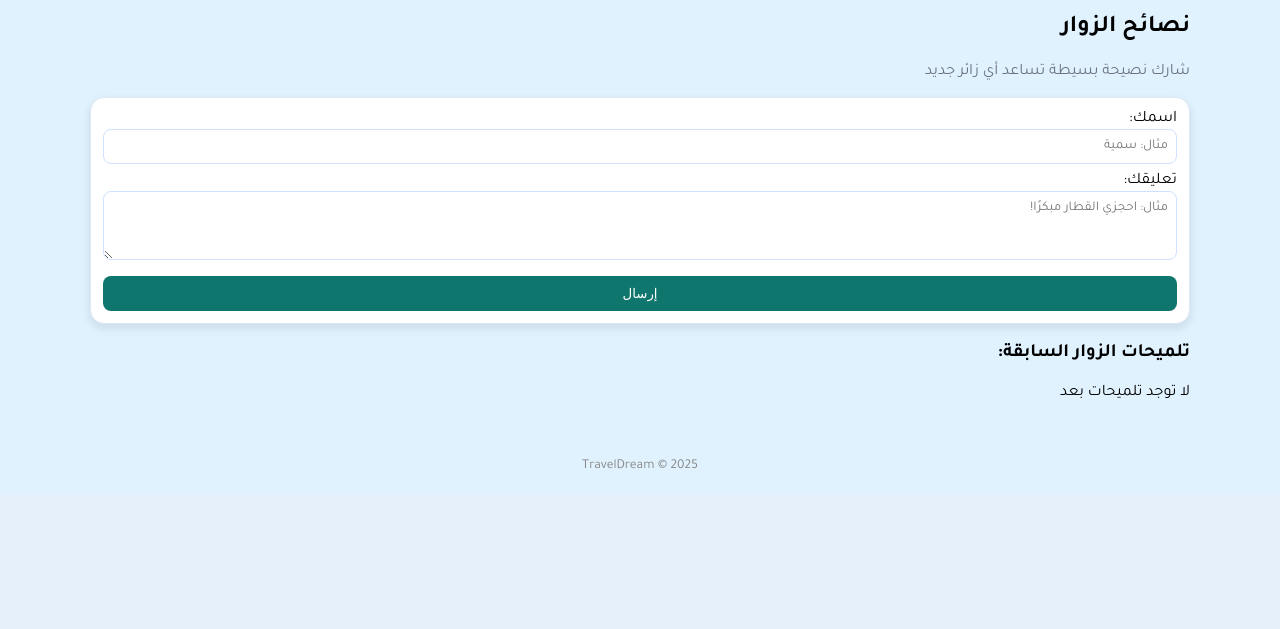
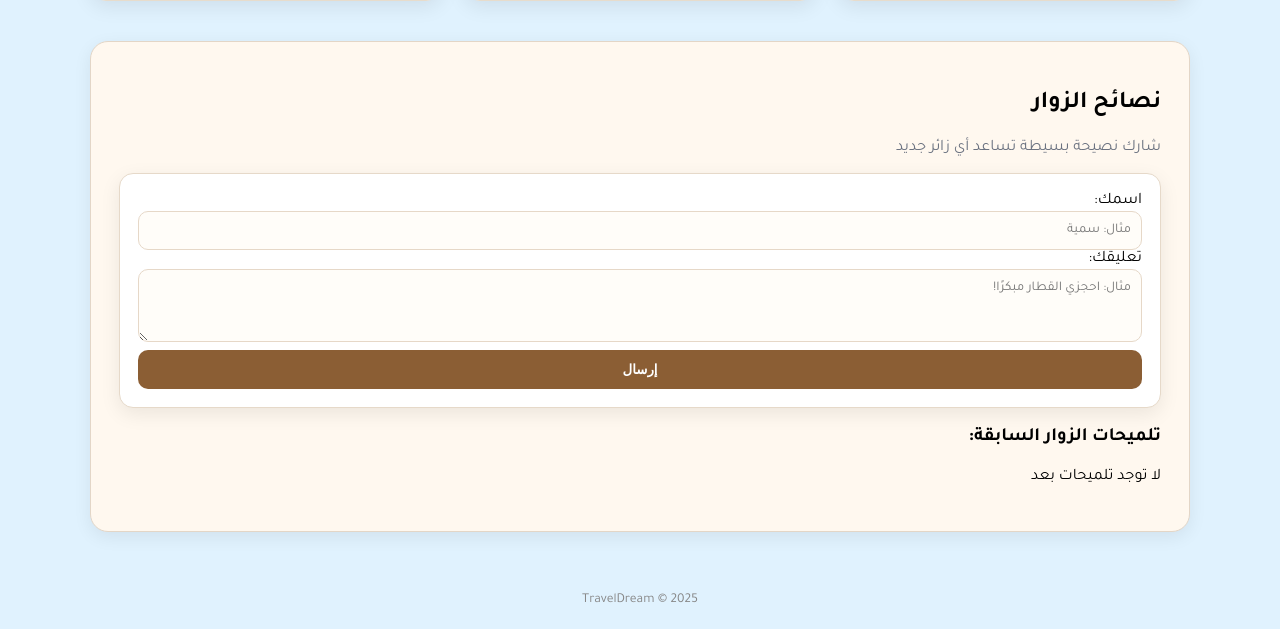
Before and after one commit to doaaz1/TravelDream-Website, a PHP site: page /switzerland.php in a window 1280 px wide. Shown: the part 1175-1804 px from the top of the page. Before the commit the page ends 1644 px from the top, so only its background shows below. Run offline with PHP 8.4, Linux system fonts and the light colour scheme; data that the repository does not hold is empty.

Commit message:
sw.css updated

```diff
--- a/css/sw.css
+++ b/css/sw.css
@@ -1,16 +1,15 @@
 /*  الخطوط  */
 @import url('https://fonts.googleapis.com/css2?family=Cairo:wght@300;400;700&family=Tajawal:wght@300;400;700&display=swap');
 
-* {
-    box-sizing: border-box;
-}
+/*  الأساسيات  */
+* { box-sizing: border-box; }
 
 html, body {
     margin: 0;
     padding: 0;
     direction: rtl;
     font-family: 'Tajawal','Cairo', sans-serif;
-    background: #e0f2fe;
+    background: #e0f2fe; /* خلفية سماوية */
 }
 
 .container {
@@ -18,13 +17,12 @@
     margin: 0 auto;
 }
 
-/*  الهيدر (Hero )  */
+/*  الهيدر  */
 .hero {
     position: relative;
     height: 280px;
     background-size: cover;
     background-position: center;
-    background-repeat: no-repeat;
     overflow: hidden;
     color: #fff;
 }
@@ -63,7 +61,6 @@
     margin-left: 12px;
     color: #eaf4ff;
     text-decoration: none;
-    font-size: 1rem;
 }
 
 nav a:hover,
@@ -73,10 +70,6 @@
 
 .hero-text {
     margin-top: 45px;
-}
-
-.hero-label {
-    opacity: 0.9;
 }
 
 .hero-text h1 {
@@ -90,90 +83,106 @@
 }
 
 /*  الأقسام  */
-.section-box {
-    margin: 35px 0;
-}
+.section-box { margin: 40px 0; }
 
 .section-note {
     color: #6b7280;
     margin-bottom: 15px;
 }
 
-/*  البطاقات  */
+/*  بطاقات الأماكن والأكلات  */
 .items-grid {
     display: grid;
-    gap: 20px;
+    gap: 22px;
     grid-template-columns: repeat(auto-fit, minmax(250px, 1fr));
 }
 
 .item-card {
-    background: #fff;
-    border-radius: 14px;
-    padding: 12px;
-    border: 1px solid #dde7f5;
-    box-shadow: 0 4px 10px rgba(15,23,42,0.1);
-    transition: 0.25s;
+    background: #fff9f3; /* بيج  */
+    border-radius: 16px;
+    padding: 14px;
+    border: 1px solid #e7dccc;
+    box-shadow: 0 6px 20px rgba(0,0,0,0.08);
+    transition: .25s ease;
 }
 
 .item-card:hover {
     transform: translateY(-6px);
-    box-shadow: 0 12px 24px rgba(15,23,42,0.18);
+    box-shadow: 0 12px 28px rgba(0,0,0,0.15);
 }
 
 .item-img {
     width: 100%;
     height: 170px;
-    border-radius: 10px;
     object-fit: cover;
-    margin-bottom: 10px;
-}
-
-/*  قسم النصائح  */
-.tips-form input,
-.tips-form textarea {
-    width: 100%;
-    padding: 8px;
-    border-radius: 8px;
-    border: 1px solid #cfe2ff;
-    margin-bottom: 8px;
-    font-family: inherit;
-}
-
-.tips-form button {
-    width: 100%;
-    padding: 10px;
-    background: #0f766e;
-    border: none;
-    color: #fff;
-    border-radius: 8px;
-    cursor: pointer;
-}
-
-.tips-list {
-    margin-top: 15px;
-}
-
-.tip-item {
-    background: #f8fbff;
-    border: 1px solid #d7e4ff;
-    padding: 12px;
     border-radius: 12px;
     margin-bottom: 12px;
 }
 
-/*  رسائل النجاح والخطأ  */
+/*  صندوق النصائح  */
+#tips.section-box {
+    background: #fff8ef;
+    padding: 28px;
+    border-radius: 18px;
+    box-shadow: 0 5px 18px rgba(0,0,0,0.07);
+    border: 1px solid #e3d6c7;
+}
+
+/*  نموذج النصائح  */
+#tips form.item-card {
+    background: #ffffff;
+    border: 1px solid #e6d9c9;
+    padding: 18px;
+    border-radius: 14px;
+}
+
+#tips input,
+#tips textarea {
+    background: #fffdf9;
+    border: 1px solid #e6d8c8;
+    border-radius: 10px;
+    padding: 10px;
+    width: 100%;
+    font-family: inherit;
+}
+
+#tips button {
+    background: #8b5e34;
+    color: #fff;
+    padding: 12px;
+    border-radius: 10px;
+    border: none;
+    cursor: pointer;
+    font-weight: bold;
+    width: 100%;
+    transition: .25s ease;
+}
+
+#tips button:hover { background: #704523; }
+
+/*  النصائح القديمة  */
+.tip-item {
+    background: #fffdf7;
+    border: 1px solid #e8dccd;
+    padding: 12px;
+    border-radius: 12px;
+    margin-top: 12px;
+}
+
+/*  رسائل النظام  */
 .success-msg { color: #047857; font-weight: bold; }
 .error-msg   { color: #b91c1c; font-weight: bold; }
 
 /*  الفوتر  */
 .footer {
     text-align: center;
-    padding: 20px;
+    padding: 20px 0;
     color: #868686;
     font-size: 0.85rem;
+    margin-top: 40px;
 }
 
-/* ثلج واقعي */
+/*  الثلج  */
 .snowflake {
     position: fixed;
     top: -10px;
@@ -186,12 +195,11 @@
 }
 
 @keyframes fall {
-    0% {
-        transform: translateY(0) translateX(0);
-        opacity: 1;
-    }
-    100% {
-        transform: translateY(110vh) ;
-        opacity: 0.3;
-    }
+    0% { transform: translateY(0); opacity: 1; }
+    100% { transform: translateY(110vh); opacity: .3; }
 }
+
+/*  للجوال  */
+@media(max-width:600px) {
+    .items-grid { gap: 16px; }
+}
```
